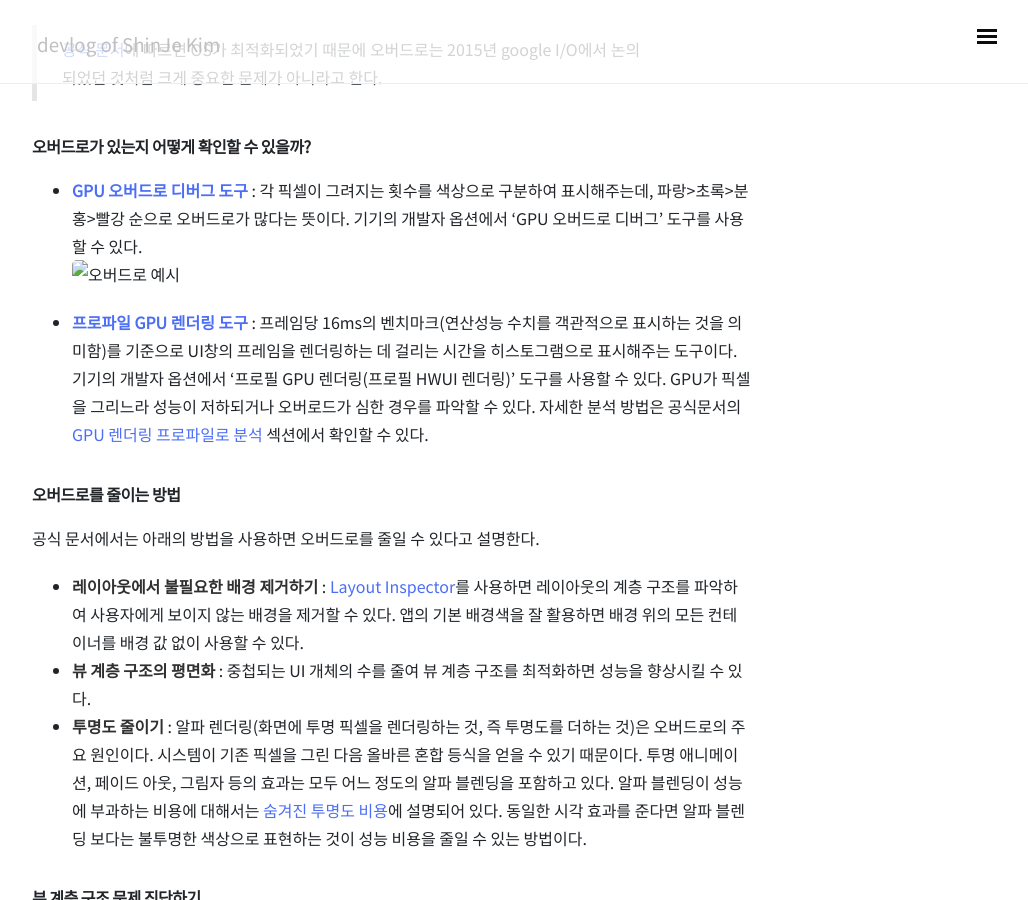
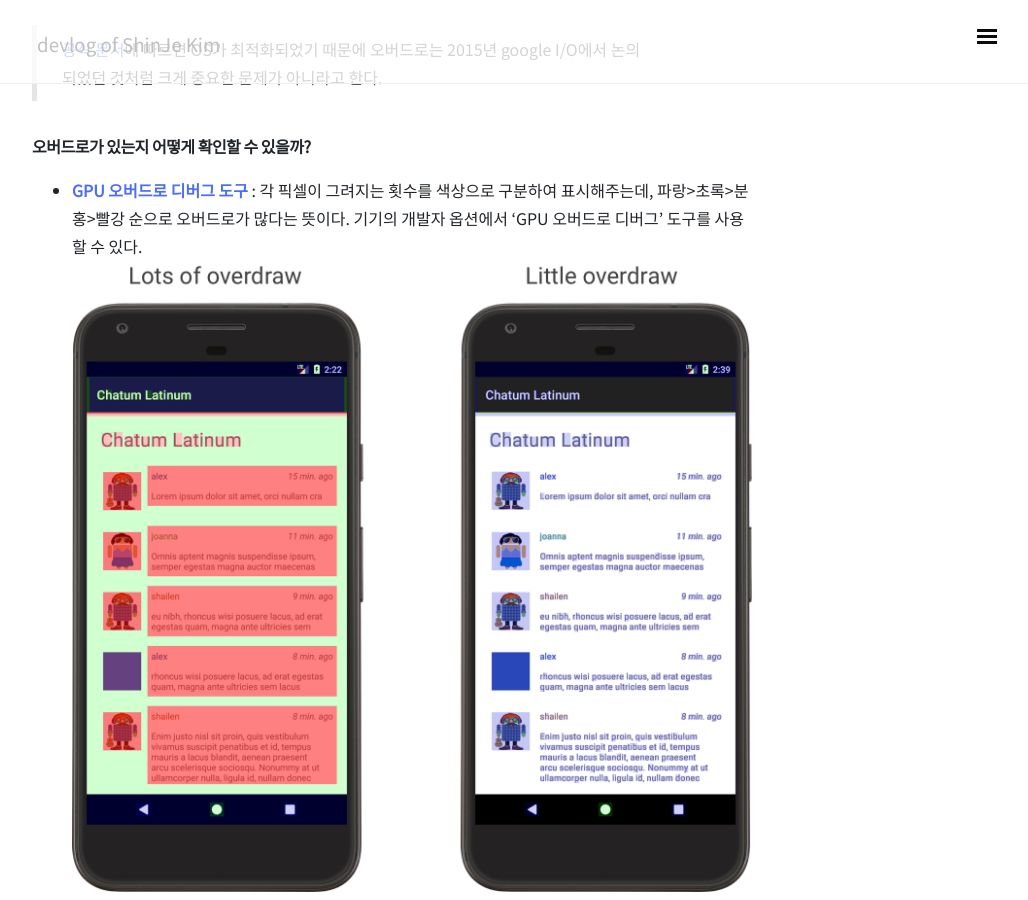
Before and after one commit to ShinJeKim/ShinJeKim.github.io, a Jekyll site: the page built from _posts/Android/2020-09-02-[Android] GPU 오버드로란?.md, in a window 1280 px wide and 900 px high, scrolled down 413 px. Shown: the whole window, without its empty margins (248-1276 px from the left). Built offline with Jekyll 4.4.1, drawn with Linux system fonts in a browser that asks for light colours; nearby versions of some CDN libraries; comment, search, counter and statistics services are not loaded.

Commit message:
Update 2020-09-02-[Android] GPU 오버드로란?.md

```diff
--- a/_posts/Android/2020-09-02-[Android] GPU 오버드로란?.md
+++ b/_posts/Android/2020-09-02-[Android] GPU 오버드로란?.md
@@ -14,7 +14,7 @@ comments: true
 
 ### 오버드로가 있는지 어떻게 확인할 수 있을까?
 - [**GPU 오버드로 디버그 도구**](https://developer.android.com/topic/performance/rendering/overdraw?hl=ko#dgot) : 각 픽셀이 그려지는 횟수를 색상으로 구분하여 표시해주는데, 파랑>초록>분홍>빨강 순으로 오버드로가 많다는 뜻이다. 기기의 개발자 옵션에서 'GPU 오버드로 디버그' 도구를 사용할 수 있다.
-![오버드로 예시](../../resources/images/gpu-overdraw-after_2x.png)
+![오버드로 예시](https://github.com/shinjekim/shinjekim.github.io/blob/master/resources/images/gpu-overdraw-after_2x.png?raw=true)
 
 - [**프로파일 GPU 렌더링 도구**](https://developer.android.com/topic/performance/rendering/inspect-gpu-rendering?hl=ko#profile_rendering) : 프레임당 16ms의 벤치마크(연산성능 수치를 객관적으로 표시하는 것을 의미함)를 기준으로 UI창의 프레임을 렌더링하는 데 걸리는 시간을 히스토그램으로 표시해주는 도구이다. 기기의 개발자 옵션에서 '프로필 GPU 렌더링(프로필 HWUI 렌더링)' 도구를 사용할 수 있다. GPU가 픽셀을 그리느라 성능이 저하되거나 오버로드가 심한 경우를 파악할 수 있다. 자세한 분석 방법은 공식문서의 [GPU 렌더링 프로파일로 분석](https://developer.android.com/topic/performance/rendering/profile-gpu?hl=ko) 섹션에서 확인할 수 있다.
 
```
